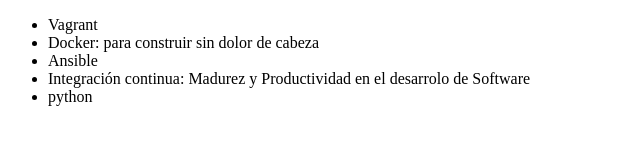
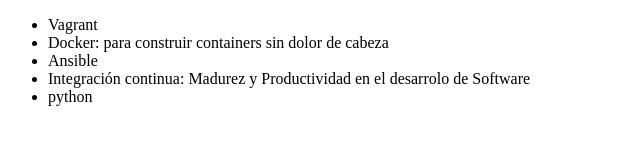
Before and after one commit to Lucaspucci13/listacurso, a plain HTML site: page index.html in a window 1280 px wide. Shown: the full height of the page, 0-640 px from the left. Drawn offline with Linux system fonts and the light colour scheme.

Commit message:
modificacion del titulo principal

```diff
--- a/index.html
+++ b/index.html
@@ -2,12 +2,12 @@
 <html lang = "en">
 <head>
      <meta charset = "UTF-8">
-     <title> Curso DevsOps de Alura </title>
+     <title> Curso DevsOps Alura </title>
 </head>
 <body>
      <ul>
          <li> Vagrant </li>
-         <li> Docker: para construir sin dolor de cabeza </li>
+         <li> Docker: para construir containers sin dolor de cabeza </li>
          <li> Ansible </li>
          <li> Integración continua: Madurez y Productividad en el desarrolo de Software </li>
          <li> python </li>
```
